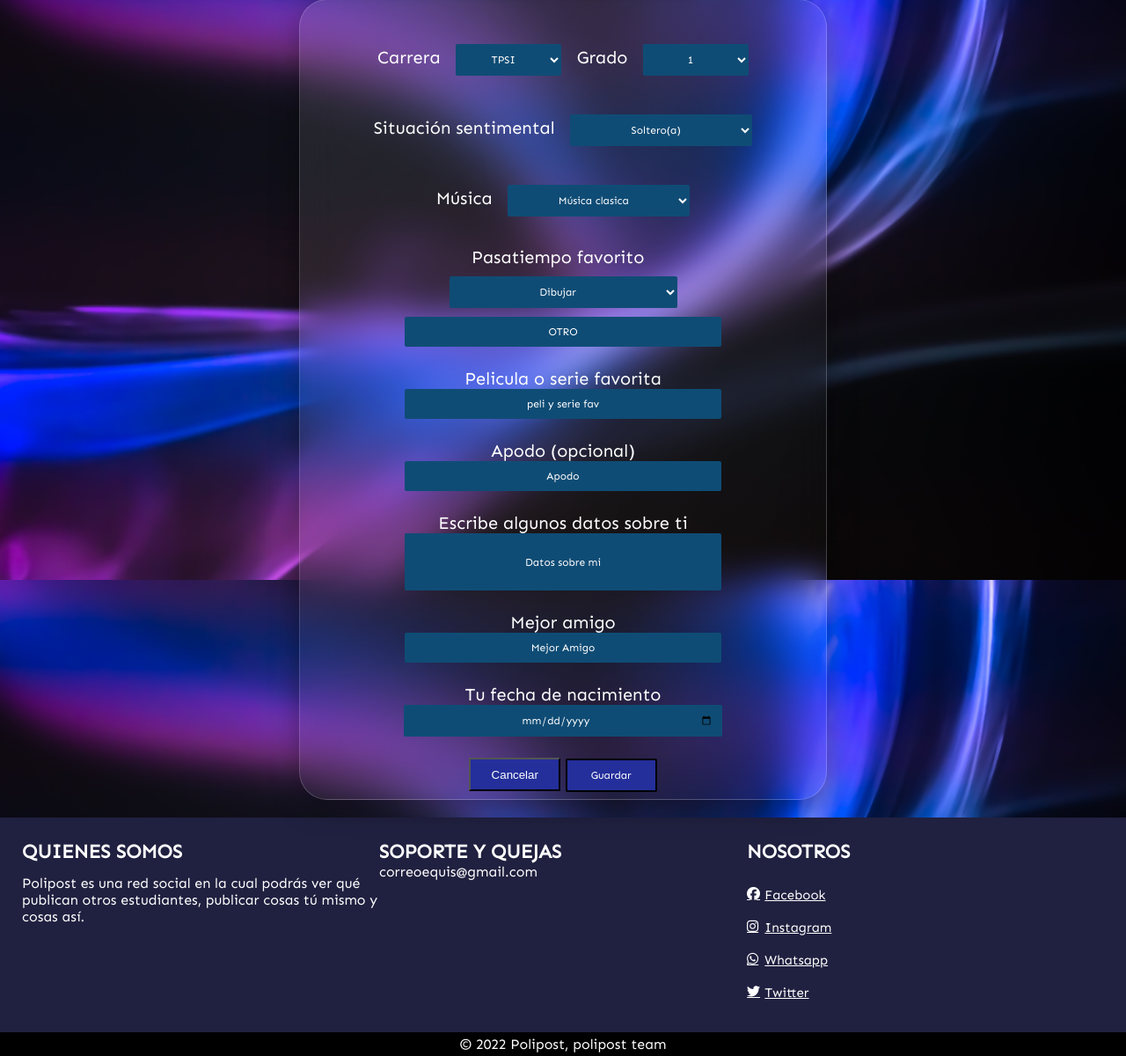
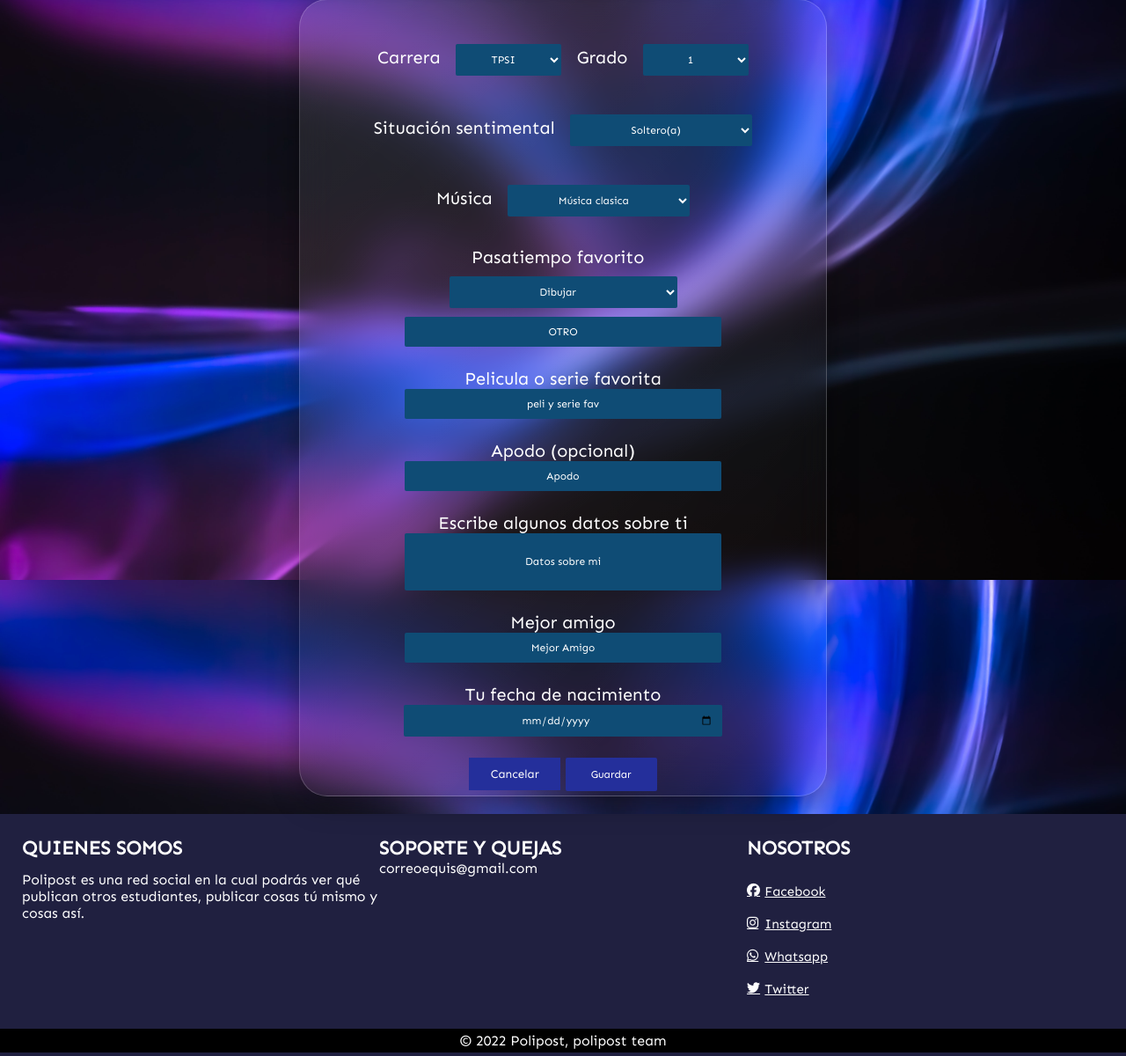
Before and after one commit to Yag0Veg4/Polipost, a PHP site: the page made by ingresar datos/ingdedatosp.html in a window 1280 px wide. Shown: the part 141-1341 px from the top of the page at 88% size. Run offline with PHP 8.4, Linux system fonts and the light colour scheme; some libraries are stand-ins or nearby versions.

Commit message:
botones bien

```diff
--- a/ingresar datos/indatp.css
+++ b/ingresar datos/indatp.css
@@ -281,6 +281,8 @@ ul li img {
             background-color: #242F9B;
             color: white;
             cursor: pointer;
+            border: none;
+            font-family: "Sen";
         }
 
             #Boton-can:hover{
@@ -290,9 +292,10 @@ ul li img {
 
         #Guardar{
             width: 20%;
+            height: 42%;
             background-color: #242F9B;
             color: white;
-            border: 2px solid #000000;
+            font-family: "Sen";
             cursor: pointer;
         }
 
```
